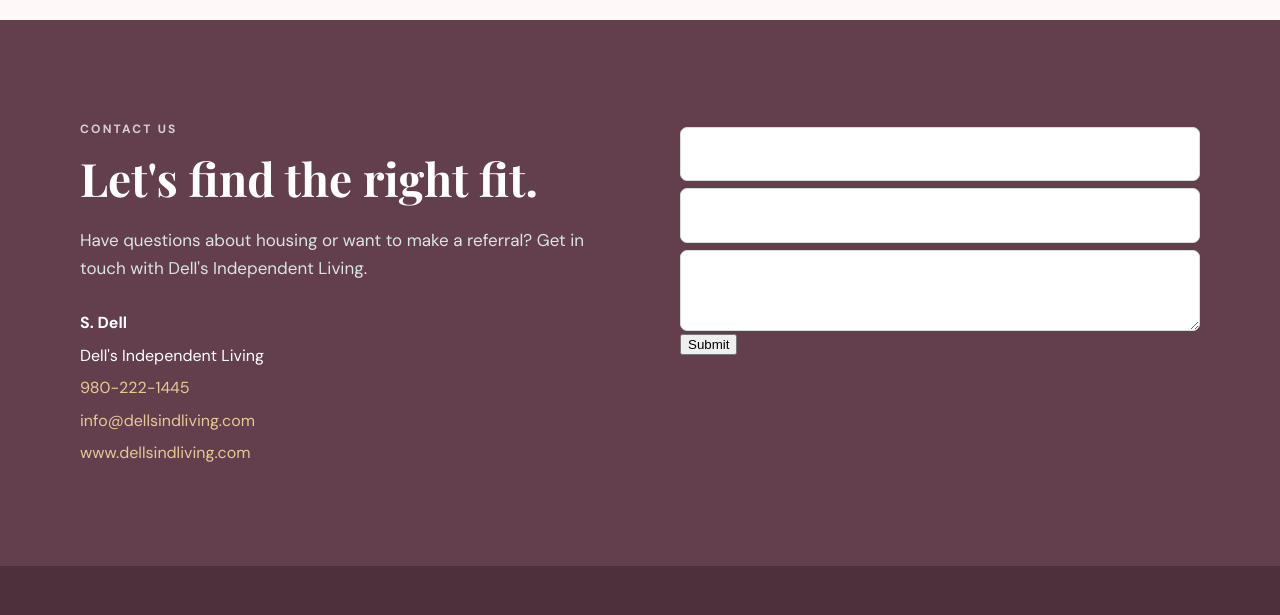
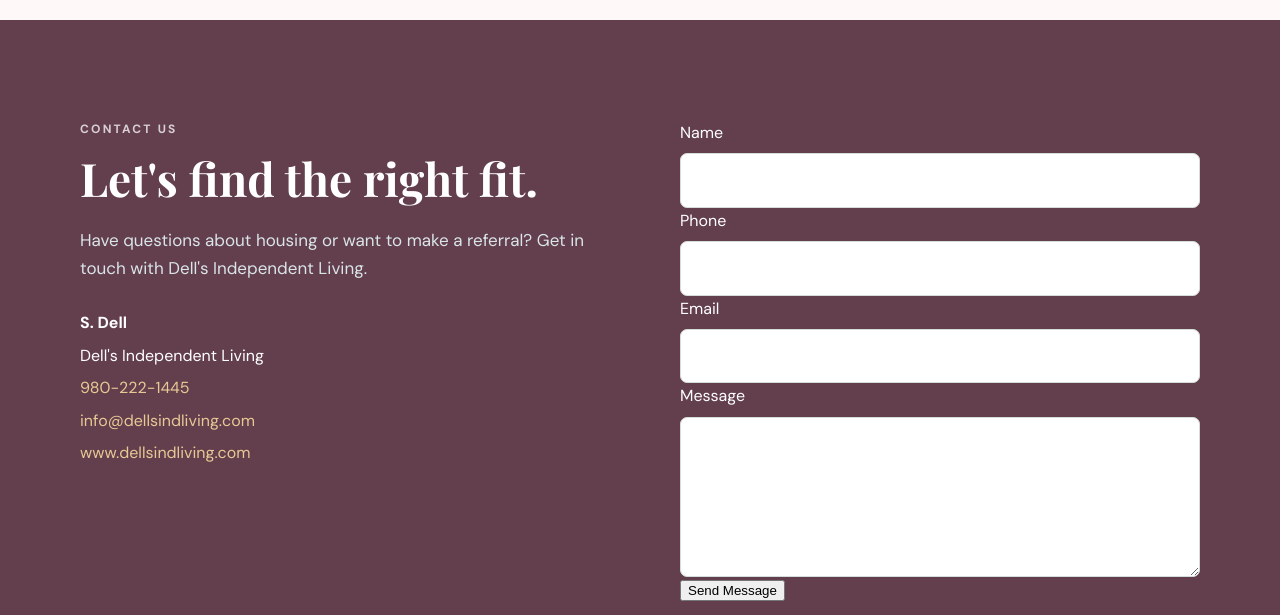
Before and after one commit to ndidisgit/ndidisgit.github.io, a plain HTML site: page index.html in a window 1280 px wide. Shown: the part 3650-4265 px from the top of the page. Drawn offline with nearby package versions, Linux system fonts and the light colour scheme.

Commit message:
Update index.html

```diff
--- a/index.html
+++ b/index.html
@@ -144,10 +144,11 @@
         </div>
         <form action="https://api.web3forms.com/submit" method="POST">
           <input type="hidden" name="access_key" value="2d6e62d9-c7d0-497e-b3ed-7a391739e45a">
-          <input type="text" name="name" required>
-          <input type="email" name="email" required>
-          <textarea name="message" required></textarea>
-          <button type="submit">Submit</button>
+          <label>Name<input name="Name" type="text" required></label>
+          <label>Phone<input name="Phone" type="tel"></label>
+          <label>Email<input name="Email" type="email" required></label>
+          <label>Message<textarea name="Message" rows="5" required></textarea></label>
+          <button type="submit">Send Message</button>
         </form>
       </div>
     </section>
```
